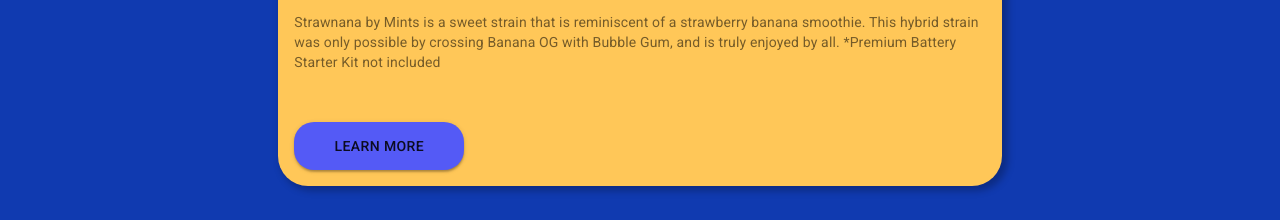
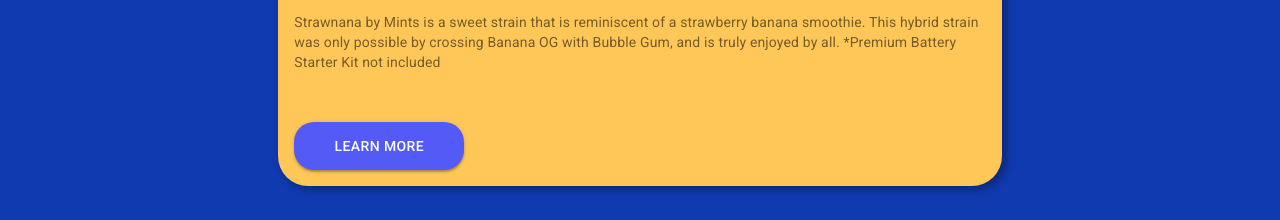
Before and after one commit to rhhill1401/HoneyDrip, a React (Create React App) app: page / in a window 1280 px wide. Shown: the part 2120-2340 px from the top of the page. Built offline with nearby package versions, Linux system fonts and the light colour scheme.

Commit message:
Revert "change color fff"
This reverts commit 4d1550bcde1f85f9d8bfb7b4314dac52c4983fc8.

```diff
--- a/src/components/Buttons/BlueButton.jsx
+++ b/src/components/Buttons/BlueButton.jsx
@@ -20,7 +20,8 @@
 
       color: "#545Af6",
     },
-    color: "#fffff",
+
+    color: "#fff",
     padding: "6px 12px",
     fontFamily: ["Roboto"],
     fontStyle: "normal",
```
